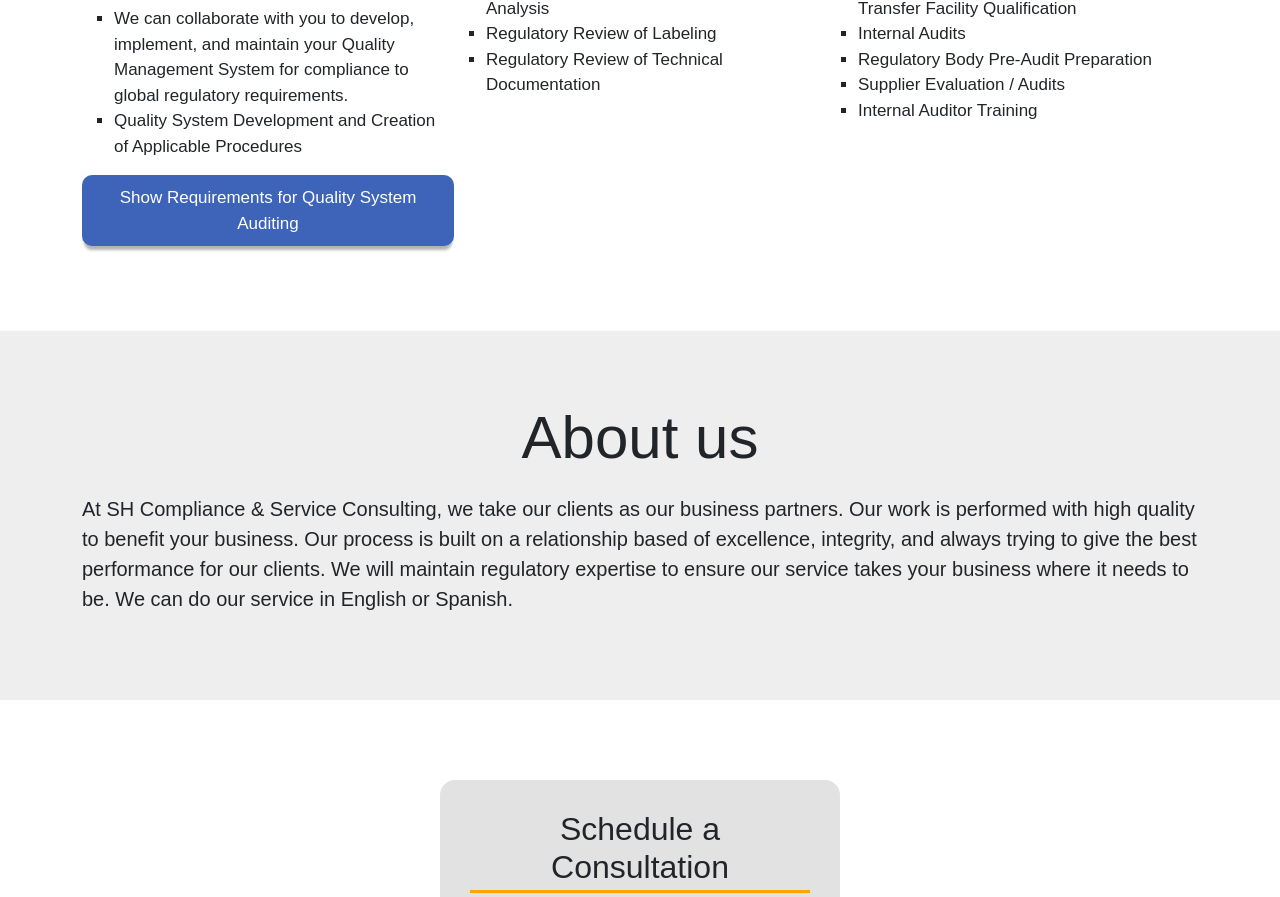
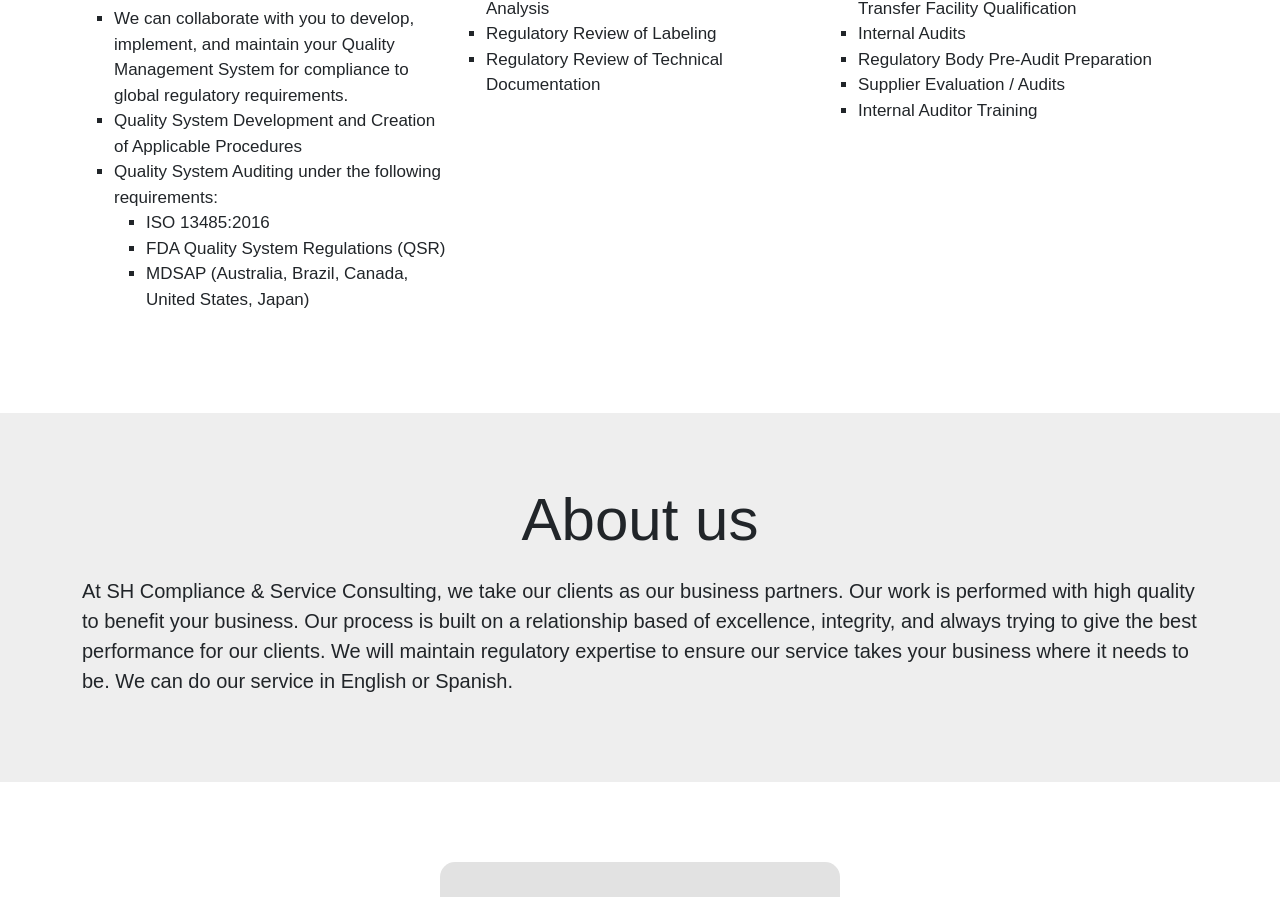
Before and after one commit to bsmrdel101/sh-service-consulting, a React (Create React App) app: page /#/home in a window 1280 px wide. Shown: the part 968-1865 px from the top of the page. Built offline with nearby package versions, Linux system fonts and the light colour scheme; no server answers.

Commit message:
added regulation requirments for auditing onto the services section

```diff
--- a/src/components/CompanyServices/CompanyServices.css
+++ b/src/components/CompanyServices/CompanyServices.css
@@ -16,7 +16,7 @@
     text-align: center;
 }
 
-.services-btn {
+/* .services-btn {
     border: none;
     border-radius: 10px;
     padding: 10px;
@@ -30,4 +30,4 @@
     background-color: var(--blue-btn-hover);
     transform: scale(1.02, 1.02);
     box-shadow: 0 6px 3px -2px rgba(61, 100, 185, 0.301);
-}
+} */
--- a/src/components/CompanyServices/CompanyServices.jsx
+++ b/src/components/CompanyServices/CompanyServices.jsx
@@ -15,10 +15,13 @@
                         <ul>
                             <li>We can collaborate with you to develop, implement, and maintain your Quality Management System for compliance to global regulatory requirements.</li>
                             <li>Quality System Development and Creation of Applicable Procedures</li>
+                            <li>Quality System Auditing under the following requirements:</li>
+                            <ul>
+                                <li>ISO 13485:2016</li>
+                                <li>FDA Quality System Regulations (QSR)</li>
+                                <li>MDSAP (Australia, Brazil, Canada, United States, Japan)</li>
+                            </ul>
                         </ul>
-                        <center>
-                            <button className='services-btn'>Show Requirements for Quality System Auditing</button>
-                        </center>
                     </div>
                     <div class="col-lg-4">
                         <center><img src='safety.jpeg' height="200px" /></center>
```
